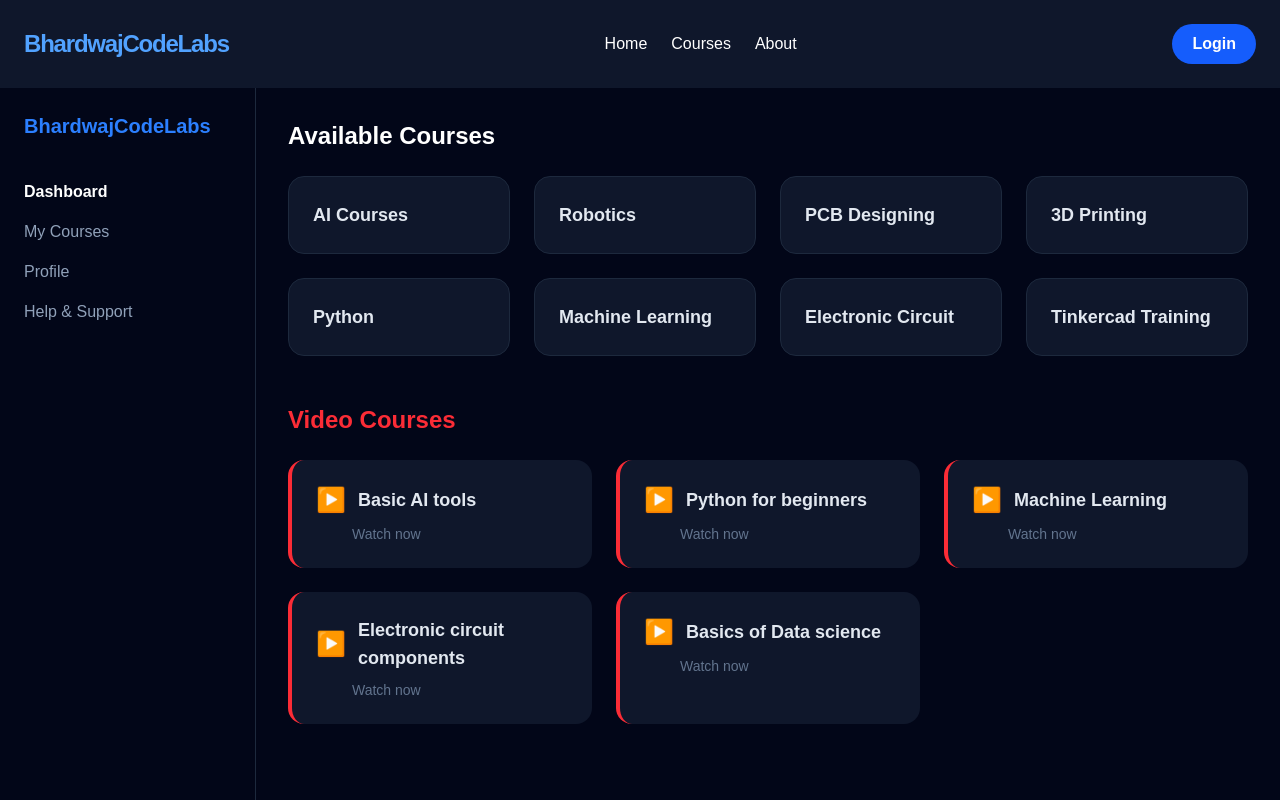
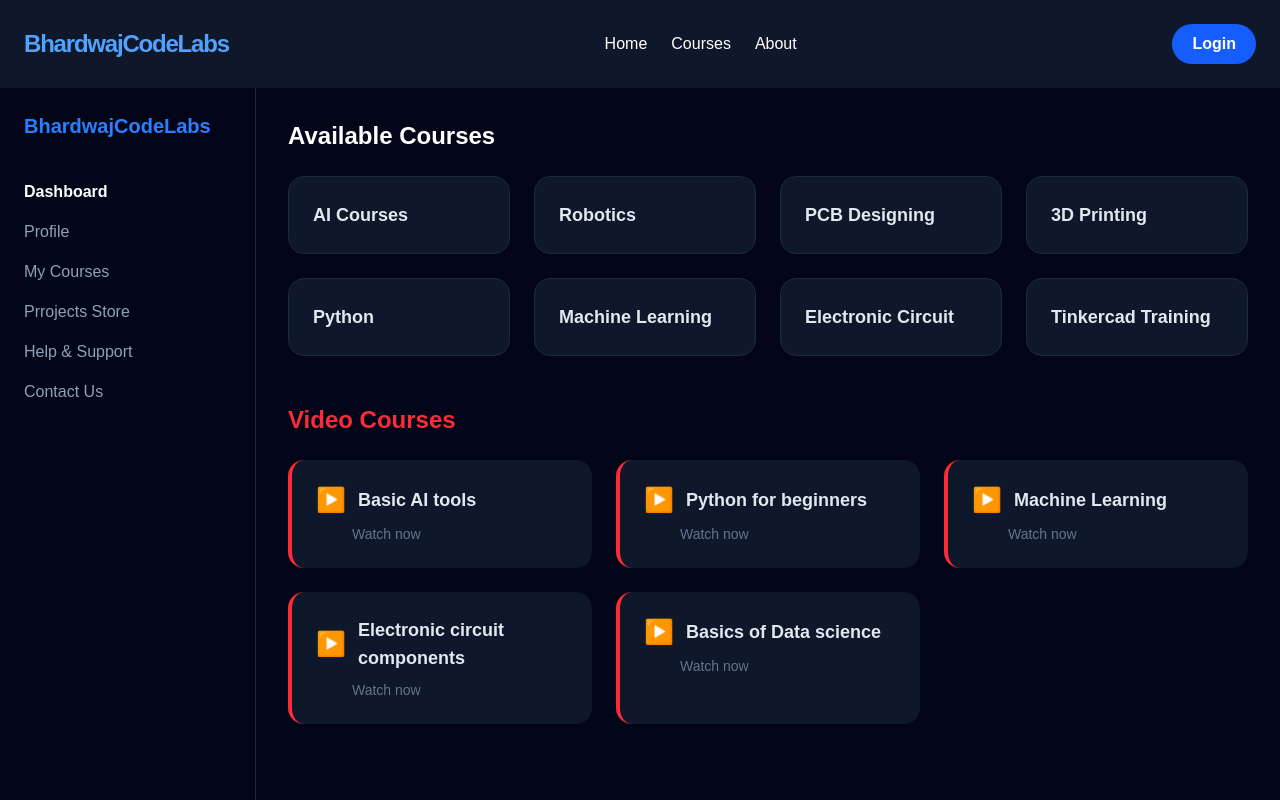
Before and after one commit to Divyanshu9508/edu-website, a Next.js app: page /dashboard in a window 1280 px wide. Shown: the top 800 px of the page. Built offline with nearby package versions, Linux system fonts and the light colour scheme.

Commit message:
dashboard update

```diff
--- a/app/dashboard/page.tsx
+++ b/app/dashboard/page.tsx
@@ -6,9 +6,12 @@ export default function Dashboard() {
         <h2 className="text-xl font-bold mb-10 text-blue-500">BhardwajCodeLabs</h2>
         <nav className="space-y-4 text-slate-400">
           <p className="text-white font-bold">Dashboard</p>
+          <p className="hover:text-white cursor-pointer">Profile</p>
           <p className="hover:text-white cursor-pointer">My Courses</p>
-          <p className="hover:text-white cursor-pointer">Profile</p>
+          <p className="hover:text-white cursor-pointer">Prrojects Store</p>
           <p className="hover:text-white cursor-pointer">Help & Support</p>
+          <p className="hover:text-white cursor-pointer">Contact Us</p>
+
         </nav>
       </aside>
 
```
